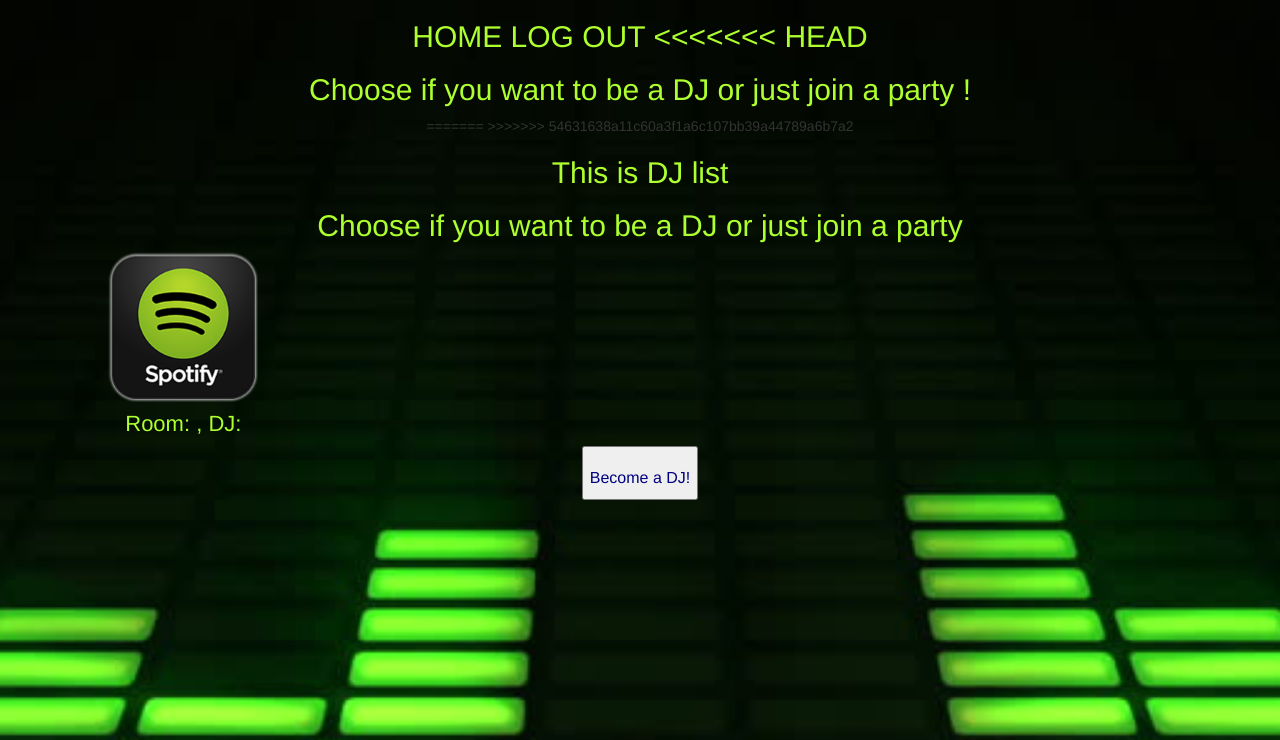
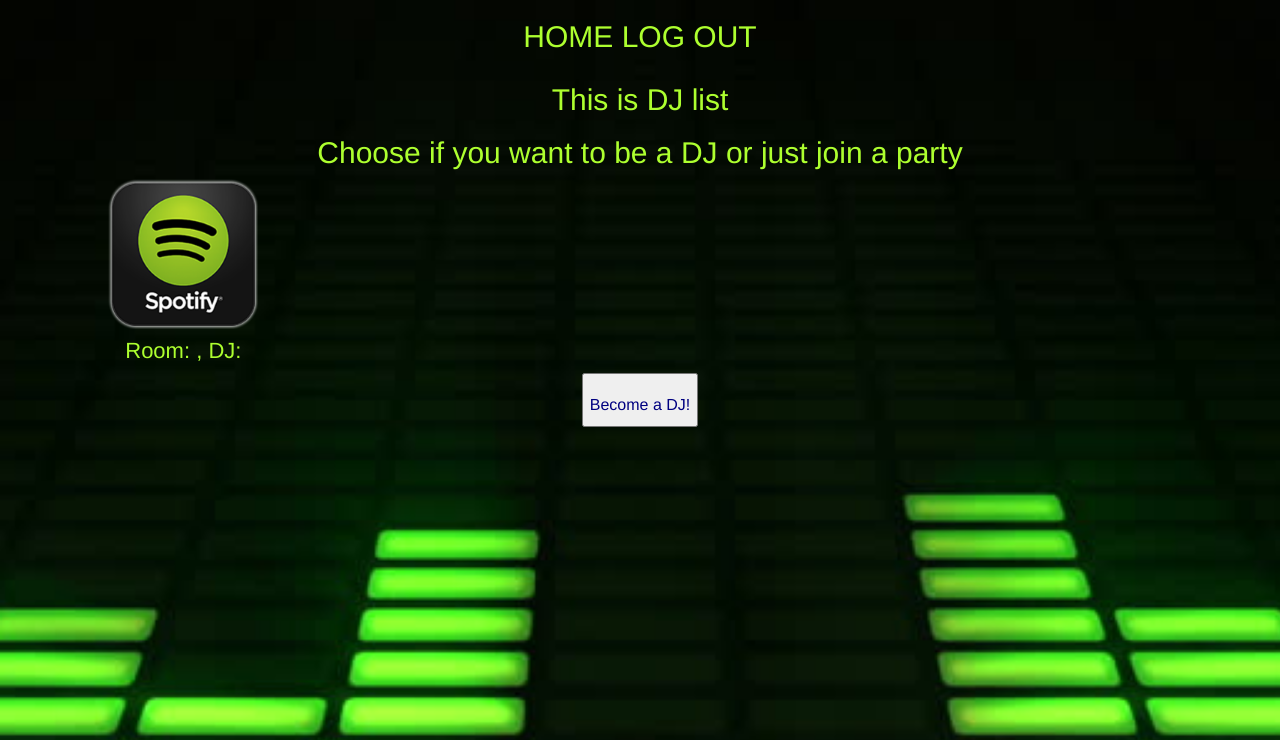
Before and after one commit to eva-lam/ampee3, a Node server app: page /choose in a window 1280 px wide; the page is wider, and only the part inside the window is pictured. Shown: the top 740 px of that part. Run offline with Node 20, Linux system fonts and the light colour scheme; some libraries are stand-ins or nearby versions.

Commit message:
eva merged watson files

```diff
--- a/public/script.js
+++ b/public/script.js
@@ -11,7 +11,7 @@
 		}).done(function( data ){
 			console.log(data)
 			if (data !== null){
-				$("#named_playlist").append('<h2>Playlist name: '+ data.name+ '</h2><br><h5>'+data.listid+'</h5>');
+				$("#named_playlist").append('<h4>Playlist name: '+ data.name+ '</h4><br><h5>'+data.listid+'</h5>');
 
 			}else{
 				$("#error_name").html( "You might need to be a premium member to access this feature" );
--- a/views/choose.handlebars
+++ b/views/choose.handlebars
@@ -5,13 +5,7 @@
 	<a href="/">HOME</a>
 	<a href="/logout">LOG OUT</a>
 		{{!-- <a href="/joinparty">Join a Party!</a> --}}
-<<<<<<< HEAD
-</h2>
-
-<h2>Choose if you want to be a DJ or just join a party !</h2>
-=======
     </h2>
->>>>>>> 54631638a11c60a3f1a6c107bb39a44789a6b7a2
 
 <div class="row text-center">
     <h2>This is DJ list</h2>
```
